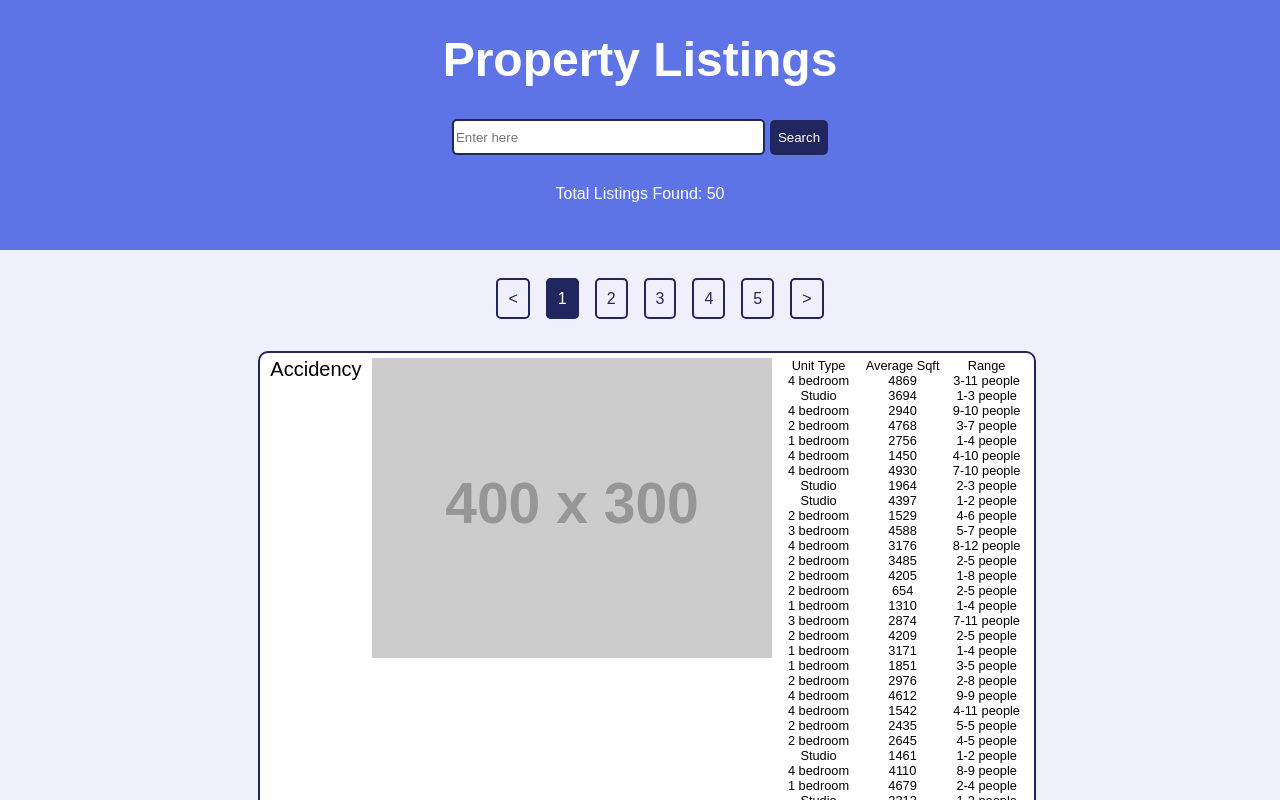
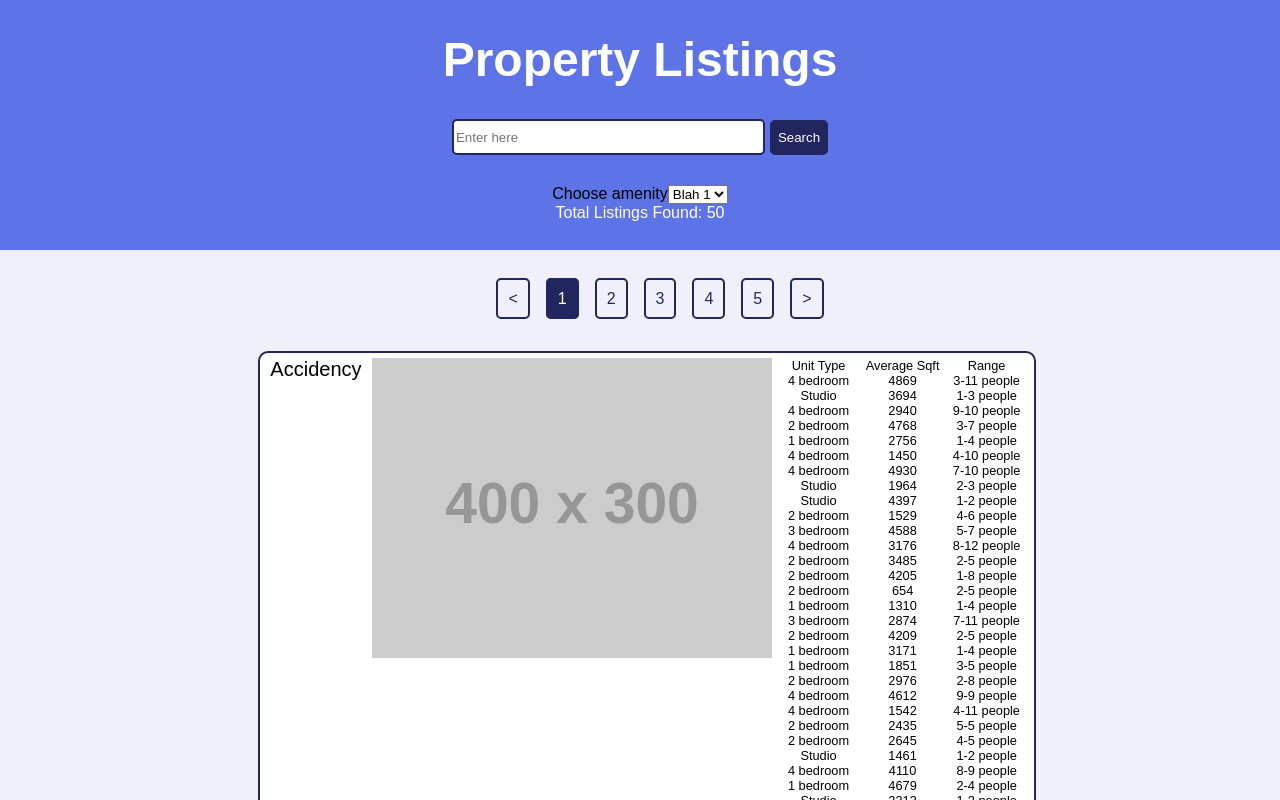
Before and after one commit to coderlore/property-demo, a React (Create React App) app: page / in a window 1280 px wide. Shown: the top 800 px of the page. Built offline with nearby package versions, Linux system fonts and the light colour scheme; data requests are answered from the project's data file.

Commit message:
Added filter component

```diff
--- a/src/App.tsx
+++ b/src/App.tsx
@@ -7,6 +7,7 @@ import { json } from 'stream/consumers';
 import Loader from './components/Loader'
 import Result from './components/Result'
 import SearchBar from './components/SearchBar'
+import Filters from './components/Filters'
 import { isFloat32Array } from 'util/types';
 
 type resultProps = {
@@ -83,6 +84,7 @@ function App() {
       <div className='heading'>
         <Header title='Property Listings' />
         <SearchBar placeholder='Enter here' handleFilter={handleFilter} setValue={setValue}/>
+        <Filters placeholder='Enter here' handleFilter={handleFilter} setValue={setValue}/>
         <div className='total'>
           Total Listings Found: {results.length}
         </div>
--- /dev/null
+++ b/src/components/Filters.tsx
@@ -0,0 +1,23 @@
+import React from 'react'
+import { useState, useEffect } from "react";
+
+interface Props {
+    placeholder: string;
+    handleFilter: any;
+    setValue: any;
+  }
+
+const Filters:React.FC<Props> = ({}) => {
+    return (
+      <div className="filter">
+        <form className='filterInputs'>
+            <label htmlFor="amenitites">Choose amenity</label>
+            <select name="amenity" id="amenity">
+                <option value="blah">Blah 1</option>
+            </select>
+        </form>
+      </div>
+    )
+  }
+
+  export default Filters
```
Also changed, not shown: src/components/SearchBar.tsx (+0 -11 lines).
